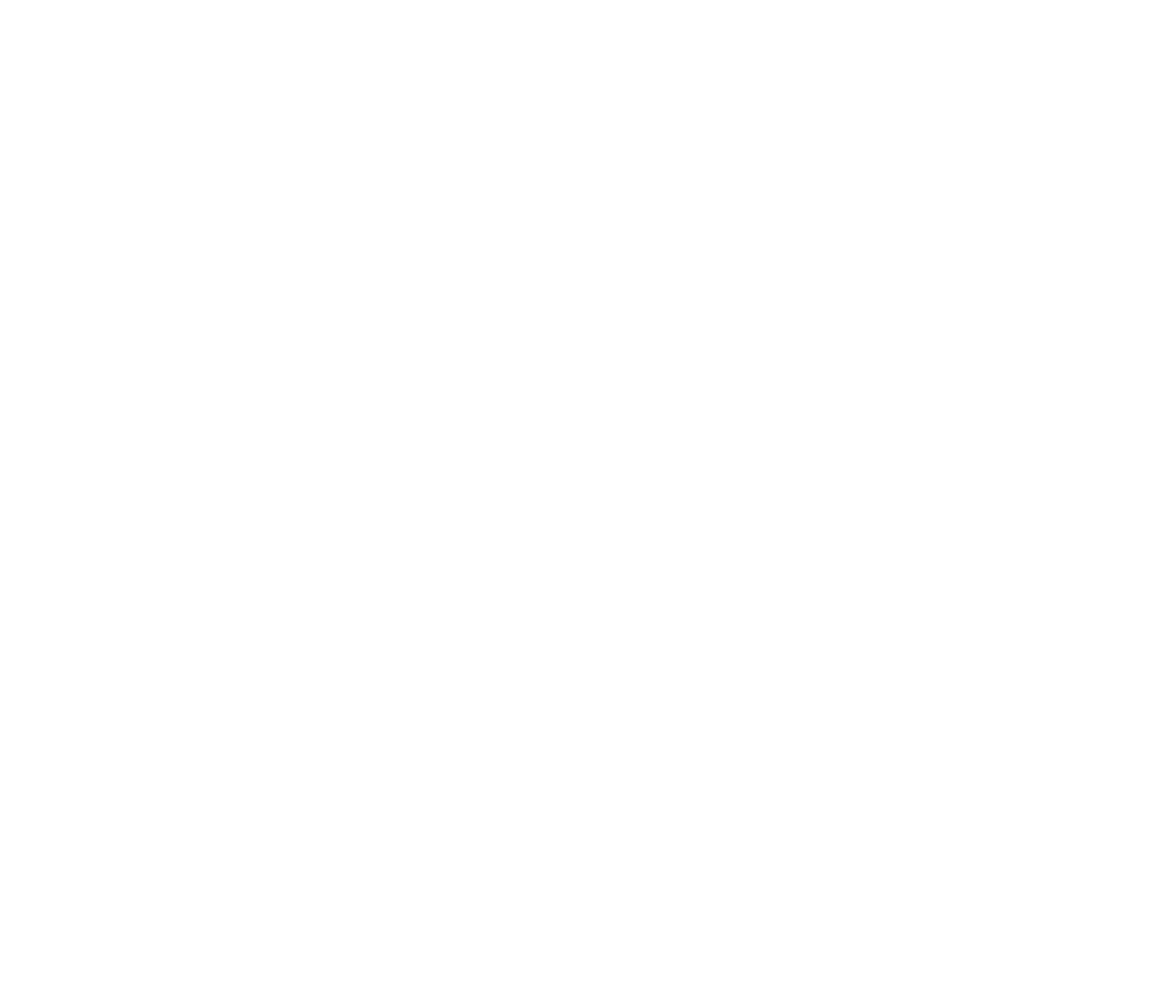
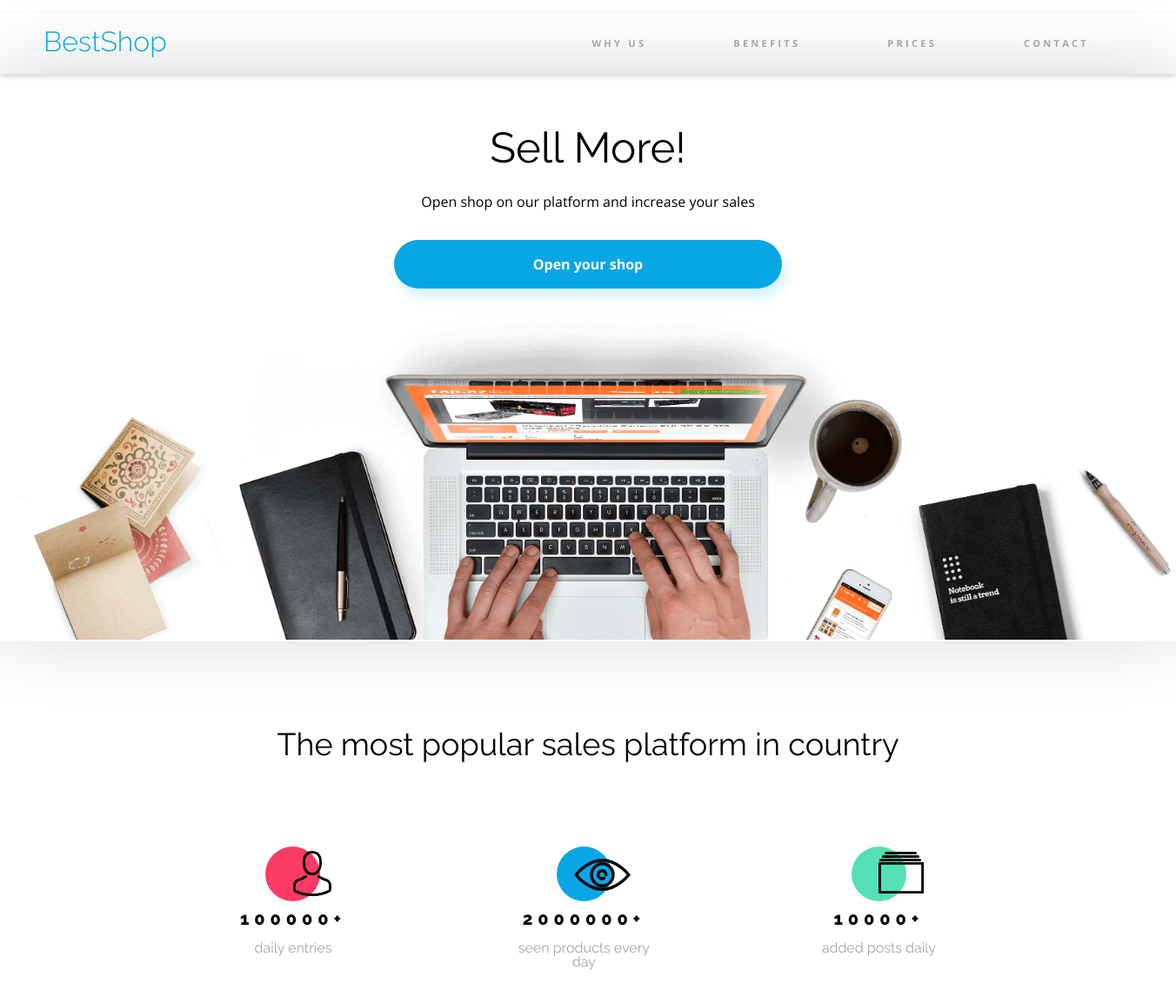
Before and after one commit to MilenaChilinska/BestShop, a plain HTML site: page index.html in a window 1280 px wide. Shown: the whole page at 87% size, 1352 px wide, since content can reach past the window. Before the commit the page ends 800 px from the top, so only its background shows below. Drawn offline with nearby package versions, Linux system fonts and the light colour scheme.

Commit message:
add statistics

```diff
--- a/CSS/style.css
+++ b/CSS/style.css
@@ -0,0 +1,166 @@
+* {
+    margin: 0;
+    padding: 0;
+    box-sizing: border-box;
+}
+.container {
+    width: 1352px;
+    margin: 0 auto;
+}
+body {
+    font-family: 'Open Sans', 'Raleway', sans-serif;
+}
+.header {
+    width: 100%;
+    height: 70px;
+}
+.container-header {
+    display: flex;
+    justify-content: space-between;
+    margin-top: 15px;
+    height: 70px;
+    box-shadow: 0 3px 6px #00000029;
+}
+.header-content {
+    display: flex;
+    align-items: center;
+    justify-content: space-between;
+    height: 100%;
+}
+.header-logo {
+    margin-left: 50px;
+    color: #08A6E4;
+    font-size: 32px;
+    height: 37px;
+    font-weight: 300;
+}
+.page-nav-list {
+    display: flex;
+}
+.page-nav-list li {
+    margin-right: 100px;
+    margin-top: 25px;
+}
+.page-nav-list li a {
+    text-decoration: none;
+    text-transform: uppercase;
+    color: #A5A5A5;
+    height: 15px;
+    text-align: center;
+    letter-spacing: 3.28px;
+    font-weight: bold;
+    font-size: 11px;
+}
+.page-nav-list a:hover {
+    color: black;
+    text-decoration: underline solid #08A6E4;
+    text-underline-offset: 20px;
+    text-underline-position: under;
+    text-underline-style: thick;
+    cursor: pointer;
+    padding: 30px 20px 20px;
+}
+.about-container {
+    display: flex;
+    justify-content: center;
+    align-items: center;
+    flex-direction: column;
+    box-shadow: 0 -5px 80px #00000029;
+}
+.about-title {
+    padding: 30px;
+    margin-top: 30px;
+    font-size: 49px;
+    font-family: 'Raleway', sans-serif;
+}
+.about-des {
+    font-size: 16px;
+    height: 22px;
+    font-family: 'Open Sans', sans-serif;
+    margin-bottom: 30px;
+}
+.btn {
+    background-color: #08A6E4;
+    border: none;
+    box-shadow: 5px 10px 14px #07ACE629;
+    padding: 20px 160px;
+    border-radius: 40px;
+    color: #fff;
+    text-decoration: none;
+    font-size: 16px;
+    font-weight: bold;
+    font-family: "Open Sans", sans-serif;
+    display: inline-block;
+}
+.about-banner img {
+    background-repeat: no-repeat;
+    background-position: center;
+    width: 100%;
+}
+.about-statistics {
+    margin-top: 100px;
+}
+.statistics-container {
+    display: flex;
+    justify-content: space-between;
+    max-width: 800px;
+    margin: 100px auto 120px;
+}
+h2 {
+    font-size: 36px;
+    text-align: center;
+    font-family: Raleway, sans-serif;
+}
+.statistics-single {
+    max-width: 160px;
+    display: flex;
+    flex-direction: column;
+    justify-content: flex-start;
+    align-items: center;
+    text-align: center;
+    font-family: Raleway, sans-serif;
+}
+.statistics-circle {
+    border-radius: 50%;
+    width: 63px;
+    height: 63px;
+    position: relative;
+}
+.statistics-img {
+    position: absolute;
+}
+.statistics-single:nth-child(1) .statistics-circle {
+    background-color: #FB3B64;
+}
+.statistics-single:nth-child(1) .statistics-img {
+    top: 5px;
+    left: 50%;
+}
+.statistics-single:nth-child(2) .statistics-circle {
+    background-color: #08A6E4;
+}
+.statistics-single:nth-child(2) .statistics-img {
+    top: 14px;
+    left: 32%;
+}
+.statistics-single:nth-child(3) .statistics-circle{
+    background-color: #55DFB4;
+}
+.statistics-single:nth-child(3) .statistics-img {
+    top: 6px;
+    left: 50%;
+}
+.statistics-number {
+    font-size: 20px;
+    height: 24px;
+    letter-spacing: 5.96px;
+    font-weight: 800;
+    margin-top: 10px;
+    text-align: center;
+}
+.statistics-description {
+    color: #A5A5A5;
+    font-size: 16px;
+    height: 48px;
+    margin-top: 12px;
+}
--- a/index.html
+++ b/index.html
@@ -5,11 +5,71 @@
     <meta name="viewport"
           content="width=device-width, user-scalable=no, initial-scale=1.0, maximum-scale=1.0, minimum-scale=1.0">
     <meta http-equiv="X-UA-Compatible" content="ie=edge">
-    <title>Document</title>
+    <title>BestShop</title>
     <link rel="stylesheet" href="CSS/reset.css">
     <link rel="stylesheet" href="CSS/style.css">
+    <link rel="preconnect" href="https://fonts.gstatic.com">
+    <link href="https://fonts.googleapis.com/css2?family=Open+Sans:wght@300;400;600;700&family=Raleway:wght@300;400;800&display=swap" rel="stylesheet">
 </head>
 <body>
+<header class="header">
+    <div class="container container-header">
+        <div class="header-content">
+            <h2 class="header-logo">BestShop</h2>
+        </div>
+        <nav class="page-nav">
+            <ul class="page-nav-list">
+                <li><a href="#">why us</a> </li>
+                <li><a href="#">benefits</a> </li>
+                <li><a href="#">prices</a> </li>
+                <li><a href="#">contact</a> </li>
+            </ul>
+        </nav>
+    </div>
+</header>
+<section class="about">
+    <div class="container about-container">
+        <h1 class="about-title">Sell More!</h1>
+            <p class="about-des">Open shop on our platform and
+                increase your sales</p>
+            <a href="" class="btn btn-one btn-two">Open your shop</a>
+        <div class="about-banner">
+            <img src="./images/Background.png" alt="">
+        </div>
+    </div>
+</section>
+<section class="about-statistics">
+    <div class="container">
+        <h2>The most popular sales platform in country</h2>
+
+        <div class="statistics-container">
+            <div class="statistics-single">
+                <div class="statistics-circle">
+                    <img src="images/Person.svg" alt="person" class="statistics-img"/>
+                </div>
+                <div class="statistics-number">100000+</div>
+                <div class="statistics-description">daily entries</div>
+            </div>
+
+
+            <div class="statistics-single">
+                <div class="statistics-circle">
+                    <img src="images/Eye.svg" alt="eye" class="statistics-img">
+                </div>
+                <div class="statistics-number">2000000+</div>
+                <div class="statistics-description">seen products every day</div>
+            </div>
+
+            <div class="statistics-single">
+                <div class="statistics-circle">
+                    <img src="images/Catalog.svg" alt="catalog" class="statistics-img"/>
+                </div>
+                <div class="statistics-number">10000+</div>
+                <div class="statistics-description">added posts daily</div>
+            </div>
+        </div>
+    </div>
+</section>
 
 </body>
 </html>
```
